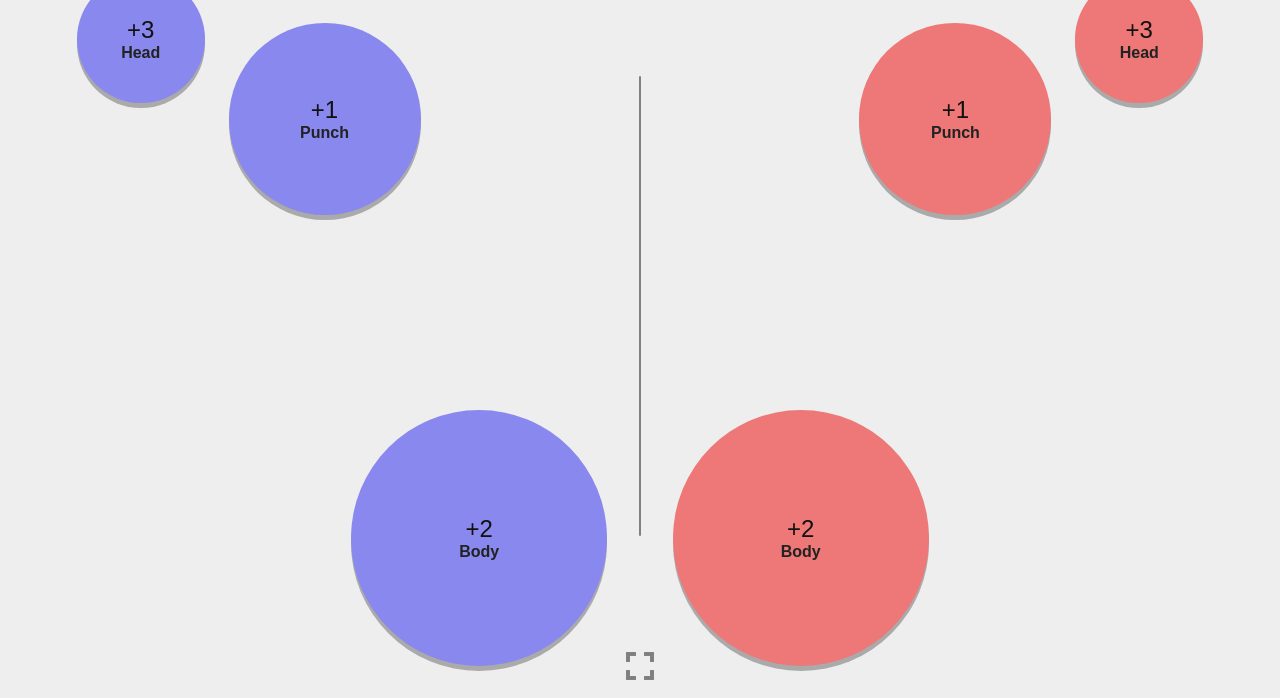
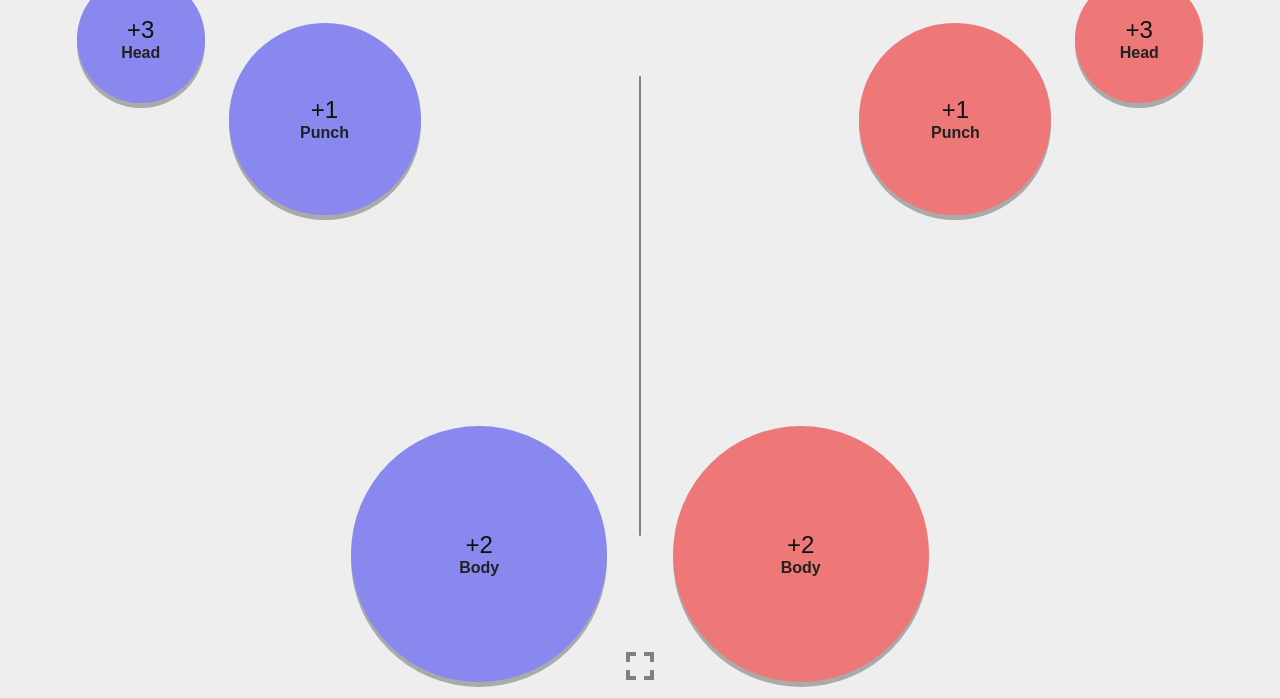
Before and after one commit to elliott-huge/scoring-app, a plain HTML site: page index.html in a window 1280 px wide. Shown: the part 102-800 px from the top of the page. Drawn offline with Linux system fonts and the light colour scheme.

Commit message:
minor layout changes

```diff
--- a/_site/style.css
+++ b/_site/style.css
@@ -92,7 +92,6 @@ button span {
 }
 
 .a {
-    /* background-color: rgb(153, 237, 237); */
     top: 0;
     height: 10vw;
     width: 10vw;
@@ -104,7 +103,6 @@ button span {
 }
 
 .b {
-    /* background-color: rgb(241, 180, 158); */
     margin-top: 18%;
     width: 30vh;
     max-width: 15vw;
@@ -121,11 +119,10 @@ button span {
 }
 
 .c {
-    /* background-color: rgb(231, 154, 195); */
     bottom: 0;
     width: 20vw;
     height: 20vw;
-    margin: 16px;
+    margin: 0 16px;
 }
 
 #left .c {
--- a/index.html
+++ b/index.html
@@ -1,7 +1,7 @@
 <html>
   <head>
     <meta name="viewport" content="width=device-width, initial-scale=1.0">
-    <link rel="stylesheet" href="style.css?v=1.3">
+    <link rel="stylesheet" href="style.css?v=1.4">
     <link href="https://fonts.googleapis.com/icon?family=Material+Icons" rel="stylesheet">
   </head>
   <body>
--- a/style.css
+++ b/style.css
@@ -92,7 +92,6 @@ button span {
 }
 
 .a {
-    /* background-color: rgb(153, 237, 237); */
     top: 0;
     height: 10vw;
     width: 10vw;
@@ -104,7 +103,6 @@ button span {
 }
 
 .b {
-    /* background-color: rgb(241, 180, 158); */
     margin-top: 18%;
     width: 30vh;
     max-width: 15vw;
@@ -121,11 +119,10 @@ button span {
 }
 
 .c {
-    /* background-color: rgb(231, 154, 195); */
     bottom: 0;
     width: 20vw;
     height: 20vw;
-    margin: 16px;
+    margin: 0 16px;
 }
 
 #left .c {
```
Also changed, not shown: _site/index.html (+1 -1 lines).
